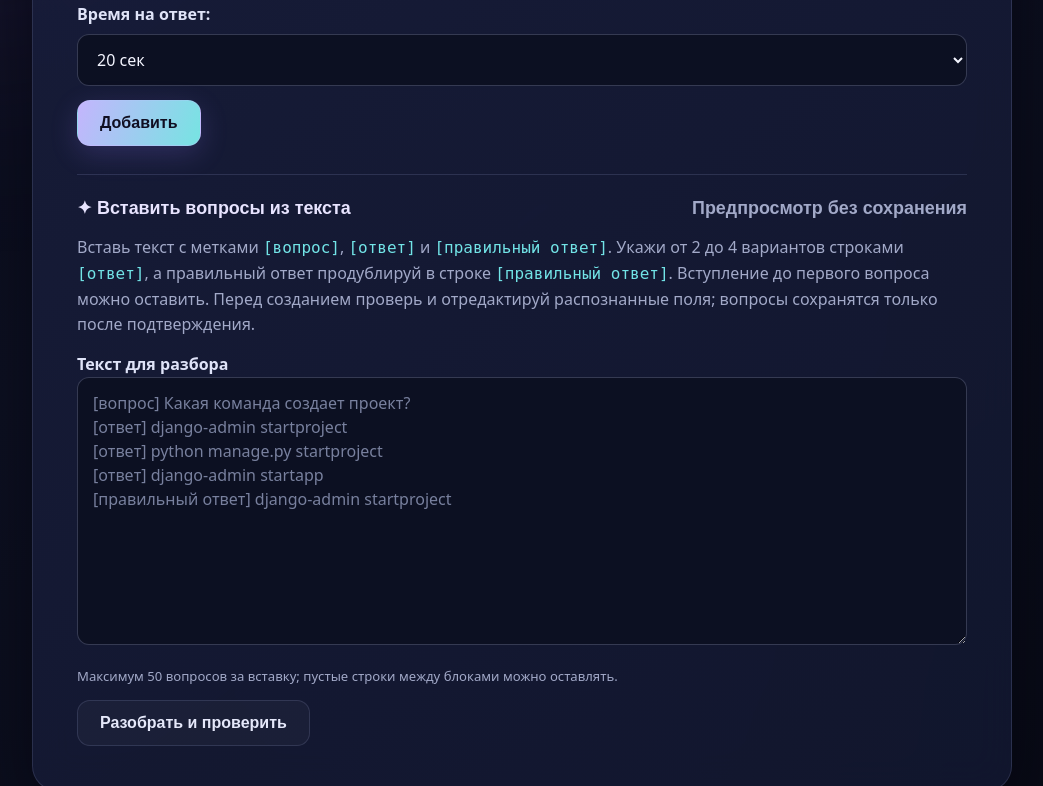
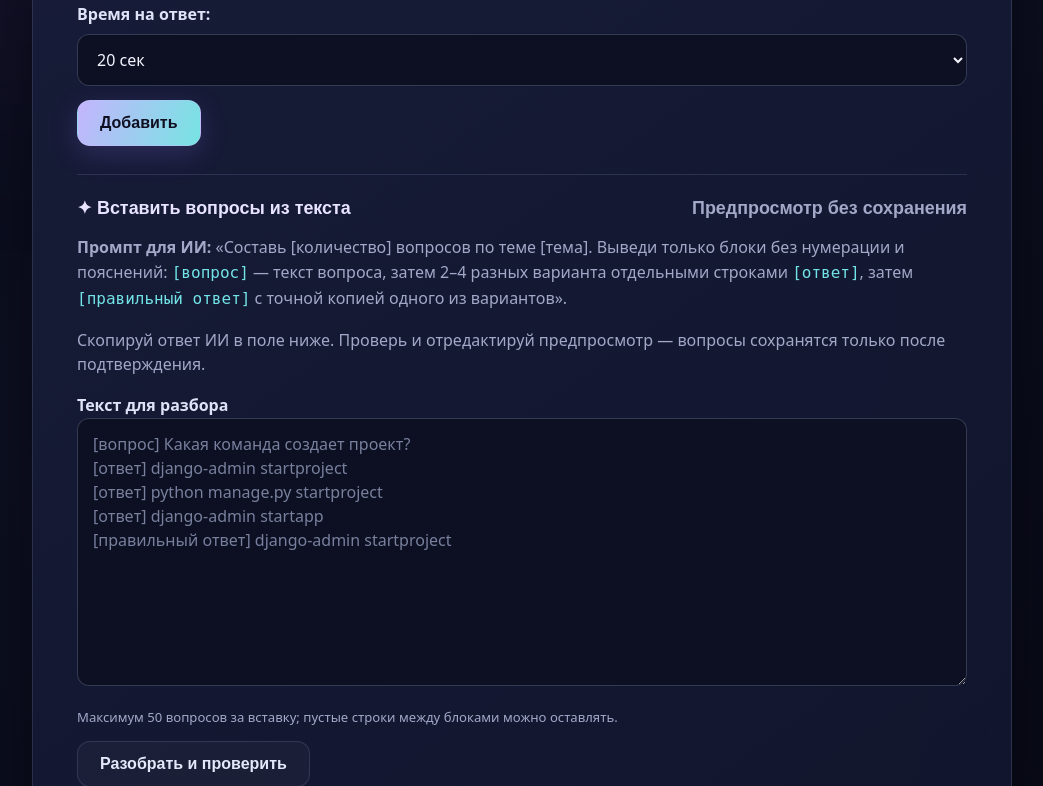
Before and after one commit to AzatSE/QuizFlow, a Django app: template game/templates/game/quiz_detail.html in a window 1280 px wide, after a click that opens the changed part. Shown: the part 987-1773 px from the top of the page, without its empty margins (118-1161 px from the left). Run offline with Django 5.2, Linux system fonts and the light colour scheme; the template is opened without the code that fills it: values that come from a table or form of the project are taken from there, others are empty; parts of the project's set-up code (start-up, migrations or seed data) failed here and were passed over.

Commit message:
Clarify AI quiz import prompt

```diff
--- a/game/templates/game/quiz_detail.html
+++ b/game/templates/game/quiz_detail.html
@@ -17,7 +17,8 @@
 
   <details class="import-box" {% if import_raw_text or import_preview or import_errors %}open{% endif %}>
     <summary><span>✦ Вставить вопросы из текста</span><span class="muted">Предпросмотр без сохранения</span></summary>
-    <p class="muted">Вставь текст с метками <code>[вопрос]</code>, <code>[ответ]</code> и <code>[правильный ответ]</code>. Укажи от 2 до 4 вариантов строками <code>[ответ]</code>, а правильный ответ продублируй в строке <code>[правильный ответ]</code>. Вступление до первого вопроса можно оставить. Перед созданием проверь и отредактируй распознанные поля; вопросы сохранятся только после подтверждения.</p>
+    <p class="muted"><strong>Промпт для ИИ:</strong> «Составь [количество] вопросов по теме [тема]. Выведи только блоки без нумерации и пояснений: <code>[вопрос]</code> — текст вопроса, затем 2–4 разных варианта отдельными строками <code>[ответ]</code>, затем <code>[правильный ответ]</code> с точной копией одного из вариантов».</p>
+    <p class="muted">Скопируй ответ ИИ в поле ниже. Проверь и отредактируй предпросмотр — вопросы сохранятся только после подтверждения.</p>
     <form method="post" action="{% url 'quiz_import' quiz.pk %}">
       {% csrf_token %}<input type="hidden" name="action" value="preview">
       <label for="import-raw-text">Текст для разбора</label>
```
Also changed, not shown: README.md.
